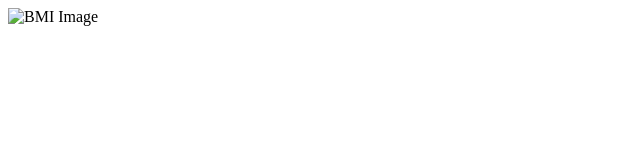
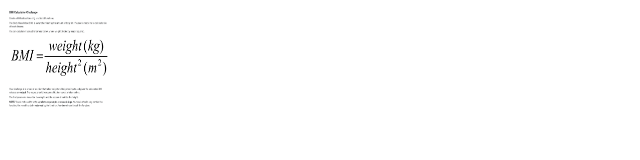
Before and after one commit to davidnize/javascript, a plain HTML site: page javascript/bmi calculator.html in a window 1280 px wide. Shown: the whole page, without its empty margins (0-640 px from the left). Drawn offline with Linux system fonts and the light colour scheme.

Commit message:
Update bmi calculator.html

```diff
--- a/javascript/bmi calculator.html
+++ b/javascript/bmi calculator.html
@@ -8,7 +8,7 @@
 <body>
 
 <!-- Add an image element with a source attribute -->
-<img src="path/to/your/image.jpg" alt="BMI Image" style="width: 100px; height: 100px;">
+<img src="bmi.png" alt="BMI Image" style="width: 100px; height: 100px;">
 
 <script>
     // Function to calculate BMI
```
